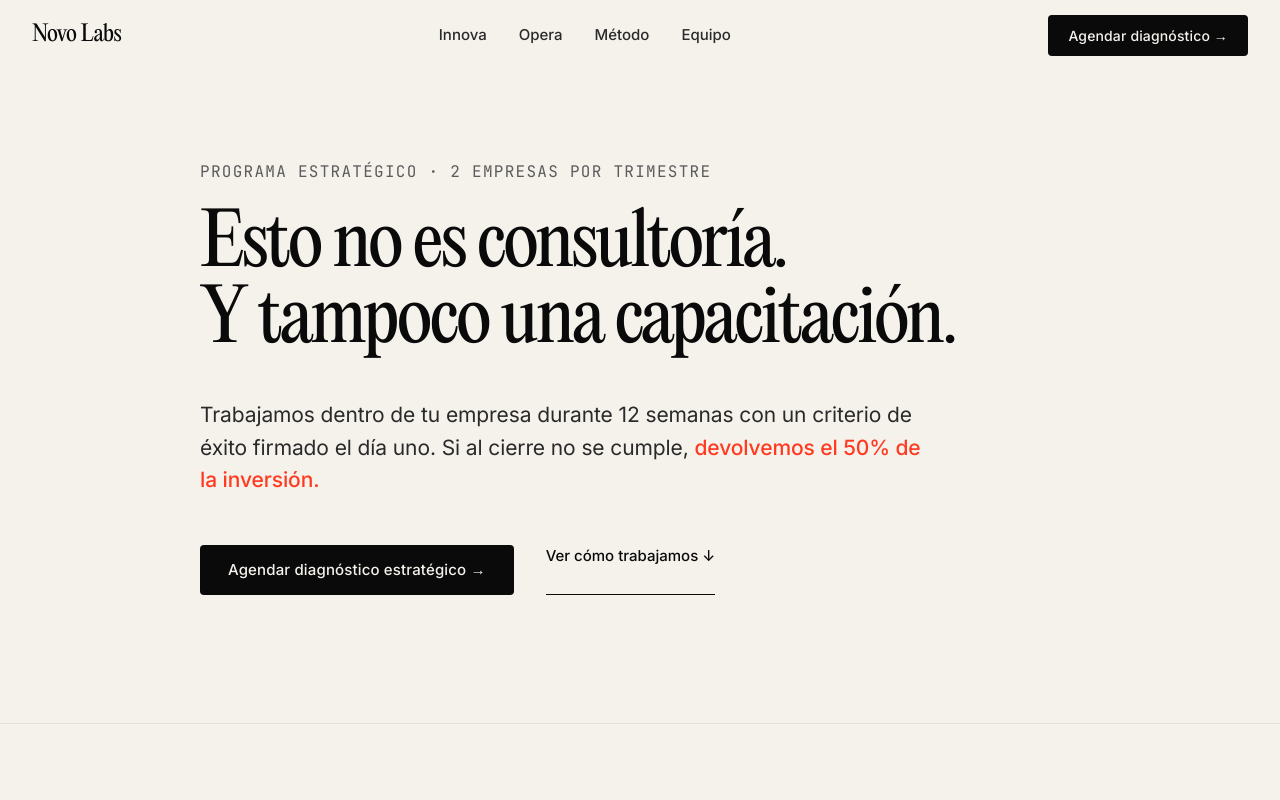
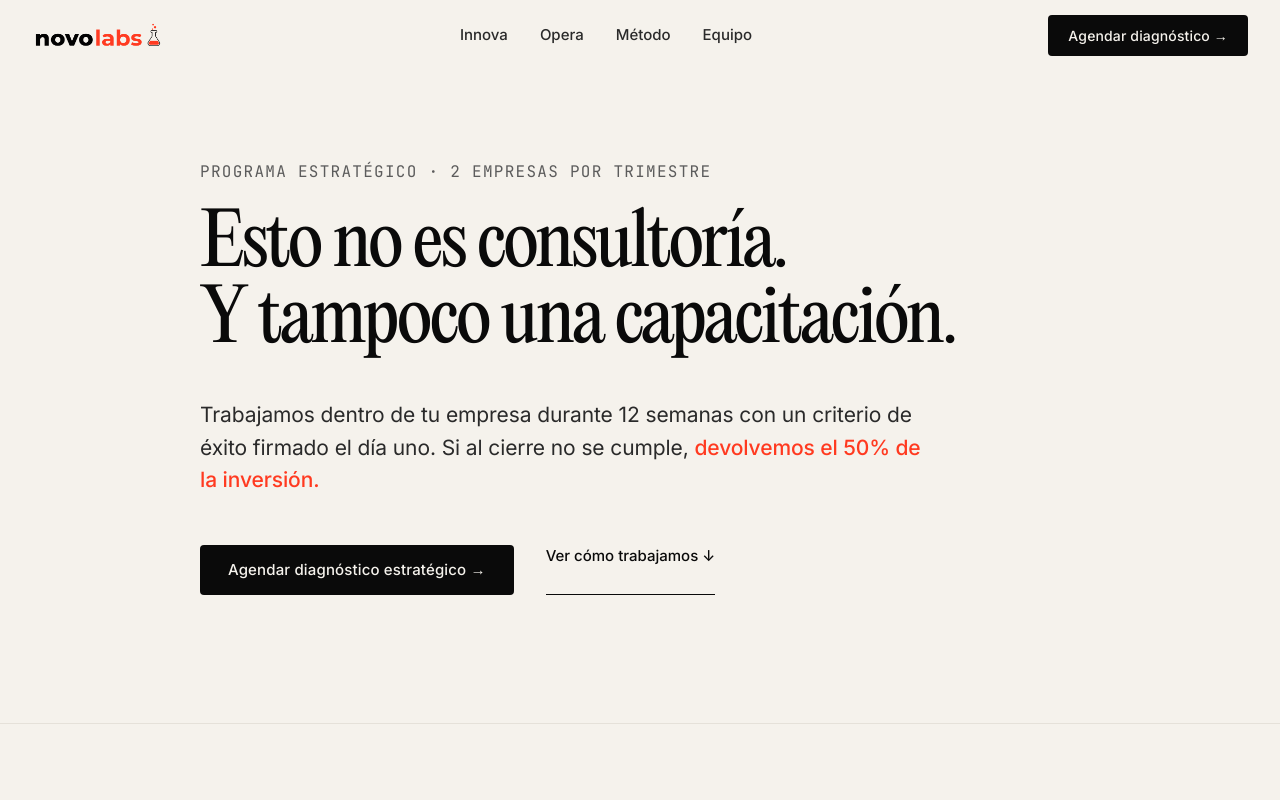
Before and after one commit to dami-novolabs/landingb2b, a Next.js app: page / in a window 1280 px wide. Shown: the top 800 px of the page. Built offline with nearby package versions, Linux system fonts and the light colour scheme.

Commit message:
feat: add logo image to header component
Added an image component for the Novo Labs logo in the header.

Co-authored-by: Dami <102418453+dami-novolabs@users.noreply.github.com>

```diff
--- a/src/components/landing/Header.tsx
+++ b/src/components/landing/Header.tsx
@@ -2,6 +2,7 @@
 
 import { useState } from "react";
 import Link from "next/link";
+import Image from "next/image";
 import { useScroll, useMotionValueEvent, motion, AnimatePresence } from "framer-motion";
 import { ButtonPrimary } from "@/components/ui/ButtonPrimary";
 import { cn } from "@/lib/utils";
@@ -45,8 +46,15 @@ export default function Header() {
         )}
       >
         <div className="mx-auto flex h-full max-w-[1280px] items-center justify-between px-8">
-          <Link href="/" className="font-display text-[22px] tracking-[-0.02em] text-novo-black">
-            Novo Labs
+          <Link href="/" aria-label="Novo Labs — volver al inicio">
+            <Image
+              src="/logo-novolabs.png"
+              alt="Novo Labs"
+              width={140}
+              height={36}
+              className="h-8 w-auto object-contain"
+              priority
+            />
           </Link>
 
           <nav className="hidden items-center gap-8 md:flex">
```
Also changed, not shown: public/logo-novolabs.png (added).
